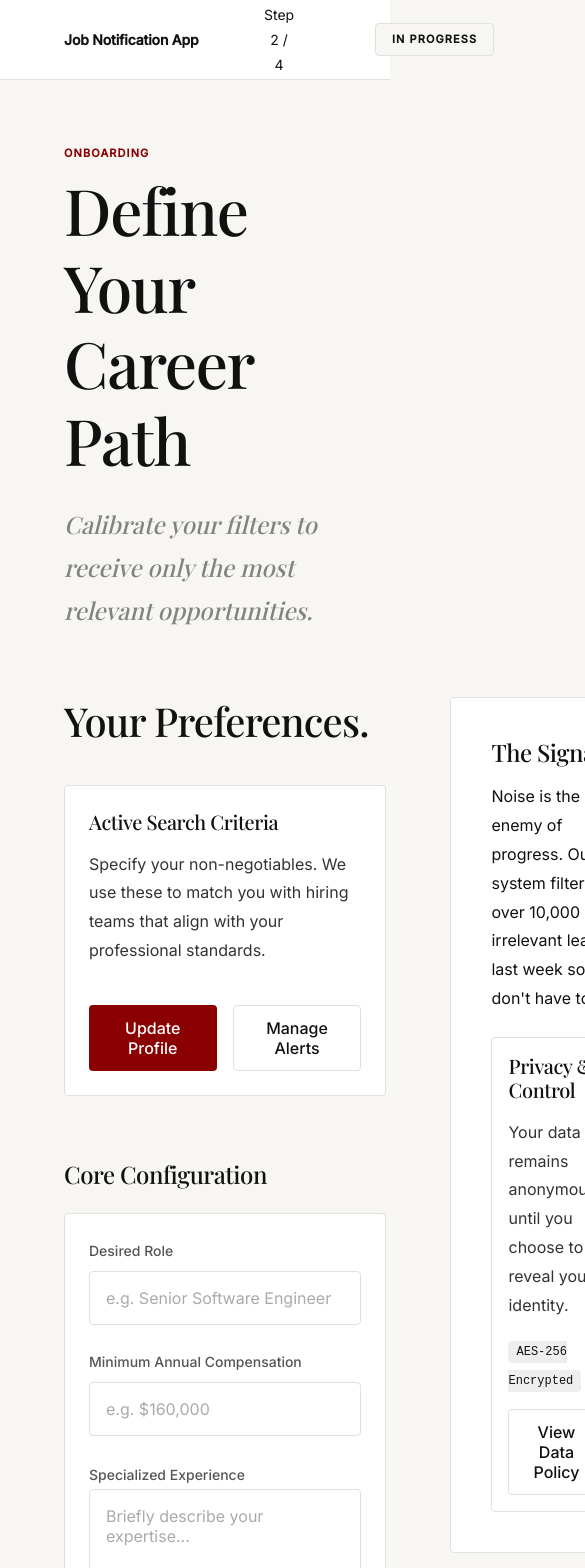
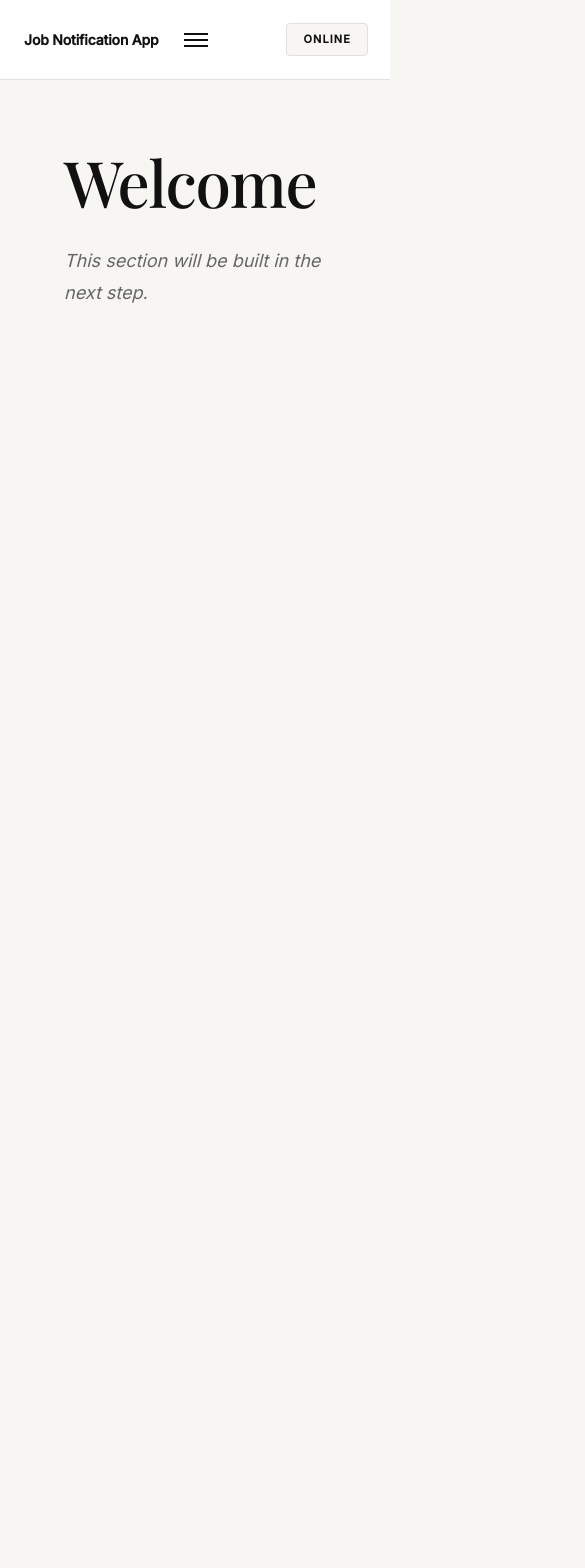
Before and after one commit to Deepti1703/jobs-Here, a React (Vite) app: page / in a window 390 px wide. Shown: the top 1568 px of the page, 585 px wide, since content can reach past the window. After the commit the page ends 844 px from the top, so only its background shows below. Built offline with nearby package versions, Linux system fonts and the light colour scheme.

Commit message:
Refactor: Strict adherence to placeholder route skeleton requirements

```diff
--- a/package.json
+++ b/package.json
@@ -11,7 +11,8 @@
   },
   "dependencies": {
     "react": "^18.2.0",
-    "react-dom": "^18.2.0"
+    "react-dom": "^18.2.0",
+    "react-router-dom": "^7.13.1"
   },
   "devDependencies": {
     "@types/react": "^18.2.66",
--- a/src/App.jsx
+++ b/src/App.jsx
@@ -1,129 +1,36 @@
-import React, { useState } from 'react';
-import { TopBar, ContextHeader, Layout, ProofFooter } from './components/layout/Layout';
-import { Button } from './components/ui/Button';
-import { Card } from './components/ui/Card';
-import { Input } from './components/ui/Input';
+import React from 'react';
+import { BrowserRouter as Router, Routes, Route } from 'react-router-dom';
+import { TopBar, Layout } from './components/layout/Layout';
+import {
+    HomePage,
+    DashboardPage,
+    SavedPage,
+    DigestPage,
+    SettingsPage,
+    ProofPage,
+    NotFoundPage
+} from './pages/PlaceholderPages';
 import './index.css';
 
 function App() {
-    const [step, setStep] = useState(2);
-    const [status, setStatus] = useState('In Progress');
+    return (
+        <Router>
+            <div className="app-root">
+                <TopBar appName="Job Notification App" />
 
-    const proofItems = [
-        { label: 'UI Built', completed: true },
-        { label: 'Logic Working', completed: true },
-        { label: 'Test Passed', completed: false },
-        { label: 'Deployed', completed: false },
-    ];
-
-    const handleAction = (actionName) => {
-        if (actionName === 'Save Configuration') {
-            setStep(3);
-            setStatus('Shipped');
-            alert('Step 2 Complete. Moving to validation phase.');
-        } else {
-            alert(`${actionName} triggered.`);
-        }
-    };
-
-    const secondaryContent = (
-        <div className="secondary-content">
-            <h3 className="serif mb-16">The Signal.</h3>
-            <p className="mb-24">Noise is the enemy of progress. Our system filtered over 10,000 irrelevant leads last week so you don't have to.</p>
-
-            <Card title="Privacy & Control" padding="medium">
-                <p className="mb-16">Your data remains anonymous until you choose to reveal your identity.</p>
-                <div className="mb-16">
-                    <code style={{ background: '#eee', padding: '4px 8px', borderRadius: '4px', fontSize: '12px', color: '#111' }}>
-                        AES-256 Encrypted
-                    </code>
-                </div>
-                <Button variant="secondary" style={{ width: '100%' }} onClick={() => handleAction('View Data Policy')}>
-                    View Data Policy
-                </Button>
-            </Card>
-        </div>
-    );
-
-    return (
-        <div className="app-root">
-            <TopBar
-                appName="Job Notification App"
-                step={step}
-                totalSteps={4}
-                status={status}
-            />
-
-            <ContextHeader
-                eyebrow={step === 2 ? "Onboarding" : "Finalizing"}
-                title={step === 2 ? "Define Your Career Path" : "Verification in Progress"}
-                subtext={step === 2
-                    ? "Calibrate your filters to receive only the most relevant opportunities."
-                    : "We are now validating your preferences against our live market database."}
-            />
-
-            <Layout secondary={secondaryContent}>
-                <div style={{ width: '100%' }}>
-                    {step === 2 ? (
-                        <>
-                            <h2 className="mb-40">Your Preferences.</h2>
-
-                            <div className="mb-64">
-                                <Card title="Active Search Criteria">
-                                    <p className="mb-40 max-width-text">
-                                        Specify your non-negotiables. We use these to match you with hiring teams that align with your professional standards.
-                                    </p>
-
-                                    <div className="flex gap-16">
-                                        <Button onClick={() => handleAction('Update Profile')}>Update Profile</Button>
-                                        <Button variant="secondary" onClick={() => handleAction('Manage Alerts')}>Manage Alerts</Button>
-                                    </div>
-                                </Card>
-                            </div>
-
-                            <div className="mb-64">
-                                <h3 className="serif mb-24">Core Configuration</h3>
-                                <Card padding="large">
-                                    <div style={{ maxWidth: '720px' }}>
-                                        <Input label="Desired Role" placeholder="e.g. Senior Software Engineer" />
-                                        <Input label="Minimum Annual Compensation" placeholder="e.g. $160,000" />
-                                        <div className="mb-24">
-                                            <label className="input-label mb-8">Specialized Experience</label>
-                                            <textarea
-                                                className="input-field"
-                                                style={{ width: '100%', minHeight: '160px', resize: 'none' }}
-                                                placeholder="Briefly describe your expertise..."
-                                            />
-                                        </div>
-                                        <Button style={{ padding: '16px 40px' }} onClick={() => handleAction('Save Configuration')}>
-                                            Save & Continue
-                                        </Button>
-                                    </div>
-                                </Card>
-                            </div>
-                        </>
-                    ) : (
-                        <Card title="Analysis Complete">
-                            <p className="mb-24">Our engine has identified 12 high-intent matches based on your criteria.</p>
-                            <Button onClick={() => setStep(2)}>Adjust Filters</Button>
-                        </Card>
-                    )}
-
-                    <div className="mb-64">
-                        <h3 className="serif mb-24">Operational Excellence</h3>
-                        <div className="typography-demo">
-                            <h1 className="mb-24">Calm. Intentional.</h1>
-                            <h2 className="mb-16">Zero Noise.</h2>
-                            <p className="mb-24 max-width-text">Our commitment is to your focus. You only hear from us when an opportunity meets 100% of your criteria.</p>
-                            <p className="mb-16" style={{ fontSize: '14px', color: '#666', letterSpacing: '0.02em' }}>
-                                System availability: High | Last data sync: 4 minutes ago
-                            </p>
-                        </div>
-                    </div>
+                <Layout>
+                    <div style={{ maxWidth: '720px', margin: '0 auto', paddingTop: 'var(--space-5)' }}>
+                        <Routes>
+                            <Route path="/" element={<HomePage />} />
+                            <Route path="/dashboard" element={<DashboardPage />} />
+                            <Route path="/saved" element={<SavedPage />} />
+                            <Route path="/digest" element={<DigestPage />} />
+                            <Route path="/settings" element={<SettingsPage />} />
+                            <Route path="/proof" element={<ProofPage />} />
+                            <Route path="*" element={<NotFoundPage />} />
+                        </Routes>
                     </div>
                 </Layout>
-
-            <ProofFooter items={proofItems} />
 
                 <style>{`
                     .app-root {
@@ -132,10 +39,9 @@ function App() {
                         min-height: 100vh;
                         width: 100%;
                     }
-                .flex { display: flex; }
-                .gap-16 { gap: 16px; }
                 `}</style>
             </div>
+        </Router>
     );
 }
 
--- a/src/components/layout/Layout.css
+++ b/src/components/layout/Layout.css
@@ -7,25 +7,128 @@
     background-color: #fff;
     border-bottom: 1px solid var(--border-color);
     font-size: 14px;
+    position: relative;
+    z-index: 1000;
 }
 
 .top-bar-left {
     font-weight: 600;
     letter-spacing: -0.01em;
-    min-width: 200px;
-    display: flex;
-    justify-content: flex-start;
+    min-width: 150px;
 }
 
-.top-bar-center {
-    flex: 1;
-    text-align: center;
+.top-bar-nav {
+    display: flex;
+    gap: var(--space-4);
+    height: 100%;
+}
+
+.top-bar-nav a {
+    display: flex;
+    align-items: center;
+    height: 100%;
+    color: #666;
+    text-decoration: none;
+    font-weight: 500;
+    position: relative;
+    transition: color var(--transition-speed) var(--transition-timing);
+}
+
+.top-bar-nav a:hover {
+    color: var(--text-primary);
+}
+
+.top-bar-nav a.active {
+    color: var(--accent-color);
+}
+
+.top-bar-nav a.active::after {
+    content: '';
+    position: absolute;
+    bottom: 0;
+    left: 0;
+    width: 100%;
+    height: 3px;
+    background-color: var(--accent-color);
 }
 
 .top-bar-right {
-    min-width: 200px;
+    min-width: 150px;
     display: flex;
     justify-content: flex-end;
+}
+
+.mobile-toggle {
+    display: none;
+    background: none;
+    border: none;
+    cursor: pointer;
+    padding: 10px;
+}
+
+.hamburger {
+    display: block;
+    width: 24px;
+    height: 2px;
+    background: var(--text-primary);
+    position: relative;
+}
+
+.hamburger::before,
+.hamburger::after {
+    content: '';
+    position: absolute;
+    width: 24px;
+    height: 2px;
+    background: var(--text-primary);
+    left: 0;
+}
+
+.hamburger::before {
+    top: -6px;
+}
+
+.hamburger::after {
+    bottom: -6px;
+}
+
+@media (max-width: 992px) {
+    .top-bar {
+        padding: 0 var(--space-3);
+    }
+
+    .top-bar-nav {
+        display: none;
+        position: absolute;
+        top: 80px;
+        left: 0;
+        width: 100%;
+        background: #fff;
+        flex-direction: column;
+        padding: var(--space-3);
+        height: auto;
+        border-bottom: 1px solid var(--border-color);
+    }
+
+    .top-bar-nav.open {
+        display: flex;
+    }
+
+    .top-bar-nav a {
+        padding: var(--space-2) 0;
+    }
+
+    .top-bar-nav a.active::after {
+        left: -24px;
+        width: 4px;
+        height: 100%;
+        bottom: 0;
+        top: 0;
+    }
+
+    .mobile-toggle {
+        display: block;
+    }
 }
 
 .status-badge {
--- a/src/components/layout/Layout.jsx
+++ b/src/components/layout/Layout.jsx
@@ -1,17 +1,36 @@
-import React from 'react';
+import React, { useState } from 'react';
+import { NavLink } from 'react-router-dom';
 import './Layout.css';
 
-export const TopBar = ({ appName, step, totalSteps, status }) => (
-    <header className="top-bar">
-        <div className="top-bar-left">{appName}</div>
-        <div className="top-bar-center">Step {step} / {totalSteps}</div>
-        <div className="top-bar-right">
-            <span className={`status-badge ${status.toLowerCase().replace(' ', '-')}`}>
-                {status}
-            </span>
-        </div>
-    </header>
-);
+export const TopBar = ({ appName }) => {
+    const [isMenuOpen, setIsMenuOpen] = useState(false);
+
+    const toggleMenu = () => setIsMenuOpen(!isMenuOpen);
+
+    return (
+        <header className="top-bar">
+            <div className="top-bar-left">
+                <NavLink to="/" className="app-logo">{appName}</NavLink>
+            </div>
+
+            <button className="mobile-toggle" onClick={toggleMenu} aria-label="Toggle Menu">
+                <span className="hamburger"></span>
+            </button>
+
+            <nav className={`top-bar-nav ${isMenuOpen ? 'open' : ''}`}>
+                <NavLink to="/dashboard" onClick={() => setIsMenuOpen(false)}>Dashboard</NavLink>
+                <NavLink to="/saved" onClick={() => setIsMenuOpen(false)}>Saved</NavLink>
+                <NavLink to="/digest" onClick={() => setIsMenuOpen(false)}>Digest</NavLink>
+                <NavLink to="/settings" onClick={() => setIsMenuOpen(false)}>Settings</NavLink>
+                <NavLink to="/proof" onClick={() => setIsMenuOpen(false)}>Proof</NavLink>
+            </nav>
+
+            <div className="top-bar-right">
+                <div className="status-badge shipped">Online</div>
+            </div>
+        </header>
+    );
+};
 
 export const ContextHeader = ({ title, subtext, eyebrow }) => (
     <section className="context-header">
@@ -21,13 +40,10 @@ export const ContextHeader = ({ title, subtext, eyebrow }) => (
     </section>
 );
 
-export const Layout = ({ children, secondary }) => (
+export const Layout = ({ children }) => (
     <main className="layout-container">
         <div className="primary-workspace">
             {children}
-        </div>
-        <div className="secondary-panel">
-            {secondary}
         </div>
     </main>
 );
--- /dev/null
+++ b/src/pages/PlaceholderPages.jsx
@@ -0,0 +1,26 @@
+import React from 'react';
+
+const PagePlaceholder = ({ title }) => (
+    <div style={{ maxWidth: '720px' }}>
+        <h1 className="mb-24">{title}</h1>
+        <p className="subtext" style={{ fontSize: '18px', color: '#666', fontStyle: 'italic' }}>
+            This section will be built in the next step.
+        </p>
+    </div>
+);
+
+export const HomePage = () => <PagePlaceholder title="Welcome" />;
+export const DashboardPage = () => <PagePlaceholder title="Dashboard" />;
+export const SavedPage = () => <PagePlaceholder title="Saved Jobs" />;
+export const DigestPage = () => <PagePlaceholder title="Career Digest" />;
+export const SettingsPage = () => <PagePlaceholder title="Settings" />;
+export const ProofPage = () => <PagePlaceholder title="Proof of Work" />;
+
+export const NotFoundPage = () => (
+    <div style={{ maxWidth: '720px' }}>
+        <h1 className="mb-24">Page Not Found</h1>
+        <p className="subtext" style={{ fontSize: '18px', color: '#666' }}>
+            The page you are looking for does not exist.
+        </p>
+    </div>
+);
```
Also changed, not shown: 1 other file (tests, documents, lock files or other folders). Lines whose indentation alone changed are shown as unchanged.
